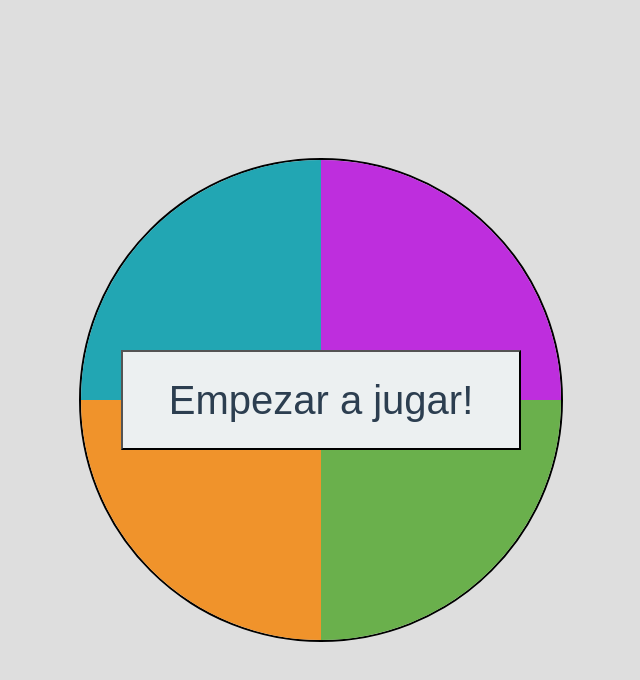
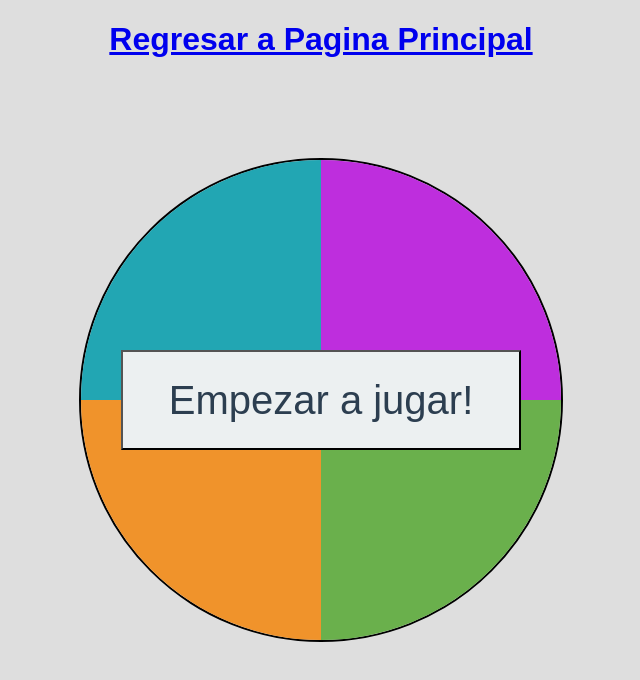
Before and after one commit to dsbpki/game_simonSays, a plain HTML site: page index.html in a window 1280 px wide. Shown: the whole page, without its empty margins (319-959 px from the left). Drawn offline with nearby package versions, Linux system fonts and the light colour scheme.

Commit message:
once again, linking with other projects

```diff
--- a/index.html
+++ b/index.html
@@ -10,6 +10,10 @@
 
   </head>
   <body>
+
+    <header>
+      <h1><a href="https://dsbpki.github.io/pageWeb/index.html">Regresar a Pagina Principal</a></h1>
+    </header>
   <div class="gameboard">
     <div id="celeste" class="color celeste left" data-color="0"></div>
     <div id="violeta" class="color violeta right" data-color="1"></div>
--- a/style.css
+++ b/style.css
@@ -111,3 +111,13 @@ body {
   * {
     font-family: 'Arial';
   }
+
+  header {
+    position: absolute;
+    width: fit-content;
+    top: 0;
+    right: 0;
+    left: 0;
+    bottom: 0;
+    margin: auto;
+  }
```
Also changed, not shown: pc.css (line endings or trailing spaces).
